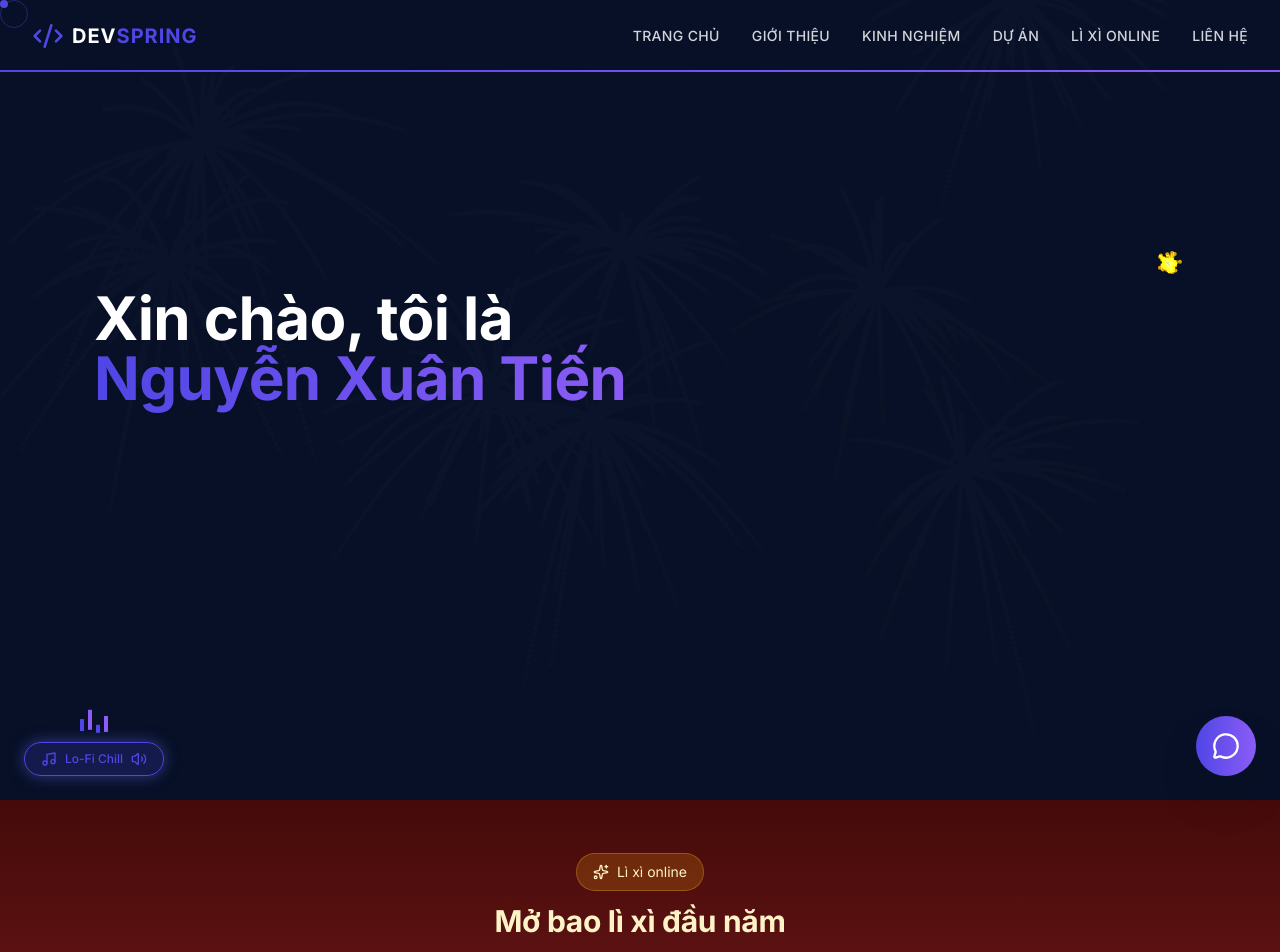
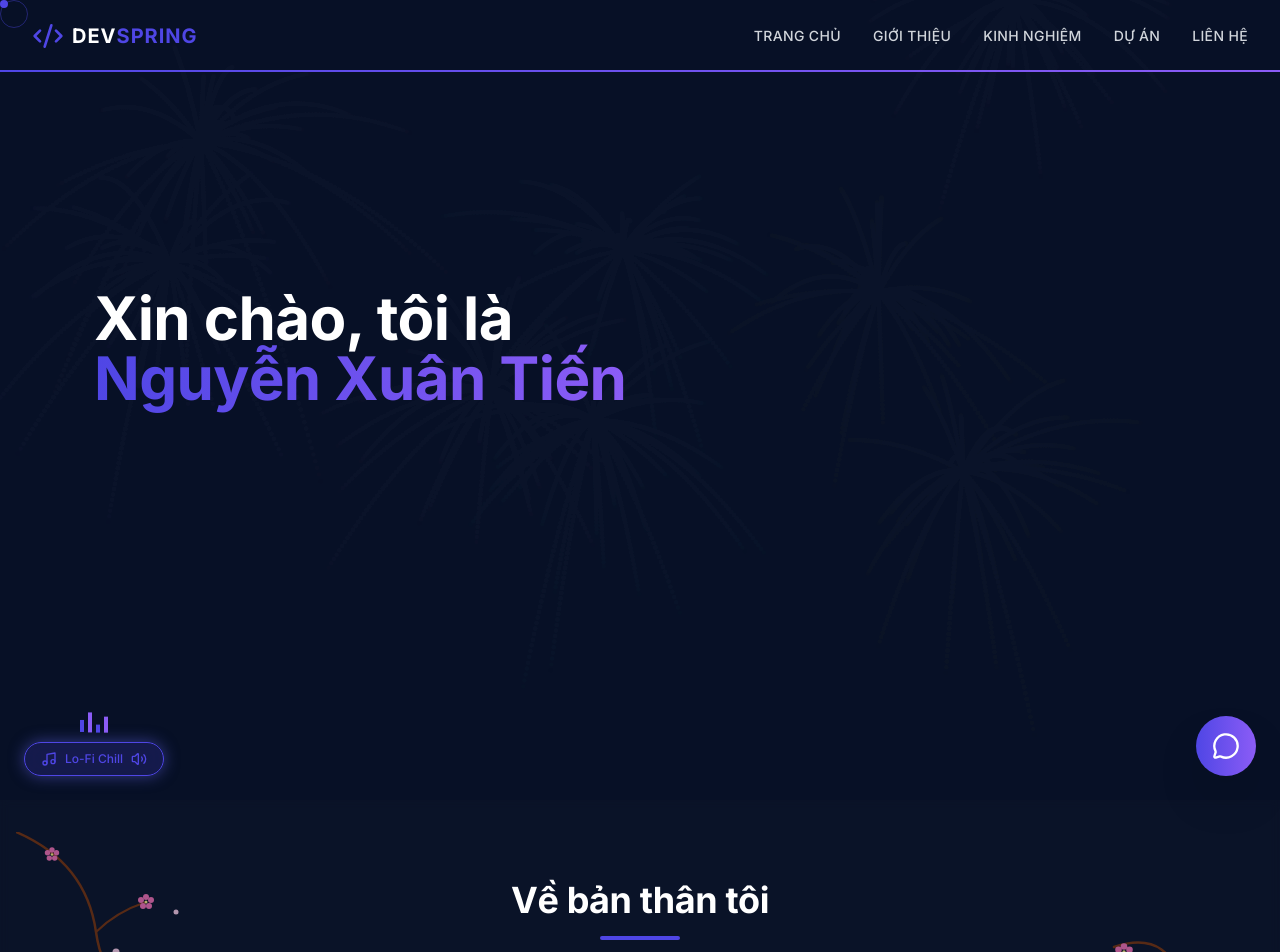
Before and after one commit to devSpringGo/springdev-profile, a React (Vite) app: page / in a window 1280 px wide. Shown: the top 952 px of the page. Built offline with nearby package versions, Linux system fonts and the light colour scheme.

Commit message:
fix avatar, turn of lixi

```diff
--- a/App.tsx
+++ b/App.tsx
@@ -23,7 +23,7 @@ function App() {
       <Navbar />
       <main className="relative z-10">
         <Hero />
-                <LuckyMoney />   {/* mới, đặt sớm để người dùng thấy mini‑game */}
+        {/* <LuckyMoney />    */}
 
         <About />
         <Experience />
--- a/components/AIChat.tsx
+++ b/components/AIChat.tsx
@@ -6,7 +6,7 @@ import { ChatMessage } from '../types';
 const AIChat: React.FC = () => {
   const [isOpen, setIsOpen] = useState(false);
   const [messages, setMessages] = useState<ChatMessage[]>([
-    { role: 'model', text: 'Xin chào! Tôi là DevBot. Bạn muốn hỏi gì về kinh nghiệm hay kỹ năng của Nguyễn Văn Dev?' }
+    { role: 'model', text: 'Xin chào! Tôi là DevBot. Bạn muốn hỏi gì về kinh nghiệm hay kỹ năng của Nguyễn Xuân Tiến?' }
   ]);
   const [input, setInput] = useState('');
   const [isLoading, setIsLoading] = useState(false);
--- a/components/Hero.tsx
+++ b/components/Hero.tsx
@@ -366,7 +366,7 @@ const Hero: React.FC = () => {
             {/* 3. Main Circular Frame */}
             <div className="absolute inset-0 rounded-full border-4 border-amber-500 bg-slate-900 overflow-hidden shadow-[0_0_30px_rgba(245,158,11,0.4)] z-10 relative">
             <img
-              src="https://scontent.fdad1-2.fna.fbcdn.net/v/t39.30808-6/624905967_4251737148436756_7500851371227167851_n.jpg?_nc_cat=106&ccb=1-7&_nc_sid=6ee11a&_nc_ohc=Flg9je5xBlQQ7kNvwFq_rIN&_nc_oc=AdnlpX0snIDZJjiTpnXmk5Q7uOxW8oHct9F0YaVo8D_RVlhyey7mOyYkfcjfv-Ywia5MqXlKABc2tX4GutnKEMRC&_nc_zt=23&_nc_ht=scontent.fdad1-2.fna&_nc_gid=YmO_Uh1St_F67x-YdyzxWQ&oh=00_AfsIWHQ-F9gHWwrsv1HvrdU72NmHr-yPaW7l59RNoJhcdw&oe=699915A3"
+              src="https://res.cloudinary.com/dgejmagns/image/upload/0d323034-c750-479a-91f0-bdde8fae45f1.png"
               alt="Developer Portrait"
                 className="w-full h-full object-cover hover:scale-110 transition-transform duration-700"
             />
--- a/components/Navbar.tsx
+++ b/components/Navbar.tsx
@@ -28,7 +28,7 @@ const Navbar: React.FC = () => {
     { id: SectionId.ABOUT, label: 'Giới thiệu' },
     { id: SectionId.EXPERIENCE, label: 'Kinh nghiệm' },
     { id: SectionId.PROJECTS, label: 'Dự án' },
-        { id: SectionId.LUCKY, label: 'Lì xì online' }, // mới
+    //{ id: SectionId.LUCKY, label: 'Lì xì online' }, // mới
 
     { id: SectionId.CONTACT, label: 'Liên hệ' },
   ];
--- a/services/geminiService.ts
+++ b/services/geminiService.ts
@@ -13,7 +13,7 @@ Thông tin về Nguyễn Xuân Tiến:
 Nhiệm vụ của bạn:
 - Trả lời các câu hỏi của nhà tuyển dụng hoặc khách ghé thăm thay mặt cho tác giả.
 - Giọng văn: Chuyên nghiệp, thân thiện, ngắn gọn và đi thẳng vào vấn đề.
-- Nếu được hỏi về liên hệ, hãy hướng dẫn họ xuống phần "Liên hệ" hoặc gửi email về: springdev@springgo.xyz.
+- Nếu được hỏi về liên hệ, hãy hướng dẫn họ xuống phần "Liên hệ" hoặc gửi email về: contact@springgo.xyz.
 - Luôn trả lời bằng tiếng Việt trừ khi người dùng hỏi bằng tiếng Anh.
 `;
 
```
Also changed, not shown: img/avt.jpg (added).
